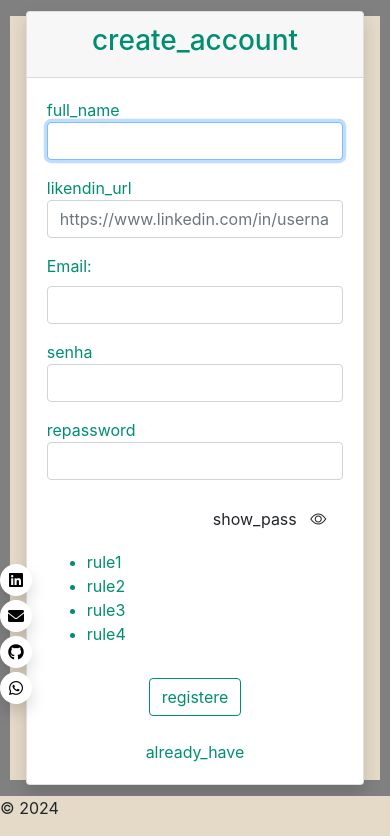
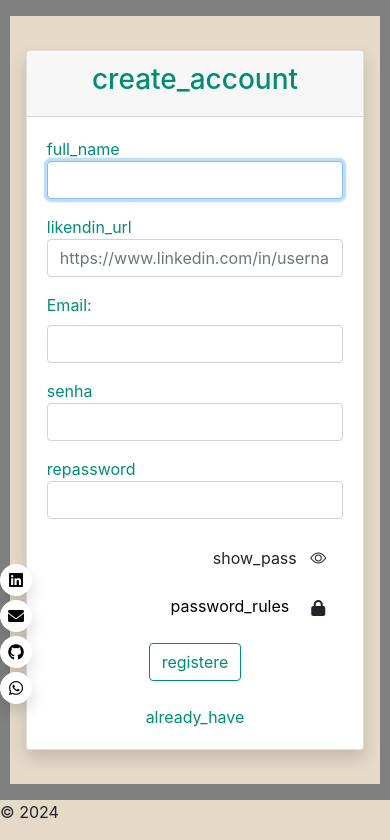
Before and after one commit to xxcaioken/portfolio, a Django app: page /pt-br/accounts/register/ in a window 390 px wide. Shown: the part 56-896 px from the top of the page. Run offline with Django 5.2, Linux system fonts and the light colour scheme; some libraries are stand-ins or nearby versions.

Commit message:
feat: add new resources and adjust layout on cell

```diff
--- a/accounts/backends.py
+++ b/accounts/backends.py
@@ -6,17 +6,14 @@ User = get_user_model()
 class EmailBackend(ModelBackend):
     def __init__(self, *args, **kwargs):
         super().__init__(*args, **kwargs)
-        print("EmailBackend foi inicializado")
 
     def authenticate(self, request, email=None , password=None, **kwargs):
-        print("Método authenticate chamado com:", request, password, kwargs)
         email = email or kwargs.get('email')
 
         if email is None:
             return None
         try:
             user = User.objects.get(email=email)
-            print("Usuário encontrado:", user)
             if user.check_password(password):
                 return user
         except User.DoesNotExist:
--- a/accounts/templates/accounts/register.html
+++ b/accounts/templates/accounts/register.html
@@ -13,7 +13,7 @@
       background-color: #e5dac8;
       max-width: 95%;
       margin: auto;
-      height: 90.5vh;
+      height: 91vh;
       color: #008e72;
     }
     .card_shdw {
@@ -34,6 +34,68 @@
       color: #008e72;
       border: 1px solid #008e72;
     }
+
+
+  .tooltip-container {
+  position: relative;
+  display: inline-block;
+}
+
+.tooltip-btn {
+  background-color: black;
+  color: white;
+  border: none;
+  border-radius: 50%;
+  width: 30px;
+  height: 30px;
+  font-size: 16px;
+  text-align: center;
+  cursor: pointer;
+}
+
+#tooltip-content {
+  position: absolute;
+  top: 40px;
+  left: 0;
+  background-color: #fff;
+  color: #008e72;
+  padding: 10px;
+  border: 1px solid #008e72;
+  border-radius: 5px;
+  display: none;
+  width: 200px;
+  z-index: 10;
+}
+.rules{
+  display: none;
+  justify-self: end;
+  color: black;
+}
+@media (max-width: 1200px) {
+  #tooltip-content {
+    display: block;
+    position: relative;
+  }
+  #rules{
+    display: none;
+  }
+  .rules{
+    display: block;
+  }
+}
+#rulesList {
+  position: absolute;
+  background-color: #fff;
+  color: #008e72;
+  padding: 10px;
+  border: 1px solid #008e72;
+  border-radius: 5px;
+  z-index: 10;
+  list-style: none;
+}
+#a {
+  margin-right: 5px;
+}
   </style>
 {% endblock %}
 
@@ -72,11 +134,11 @@
             {% trans 'repassword' %}
             {{ form.password2 }}
           </div>
-          <div class="d-flex justify-content-end p-1 otln">
+          <div class="d-flex justify-content-end p-1 otln" id="b">
             <button class="btn otln" type="button" onclick="togglePassword()">{% trans 'show_pass' %}&nbsp;&nbsp;&nbsp;<i class="bi bi-eye" id="eye"></i></button>
           </div>
 
-          <div class="form-text mt-2" style="">
+          <div class="form-text mt-2" id="rules">
             <ul>
               <li>
                 {% trans 'rule1' %}
@@ -92,7 +154,19 @@
               </li>
             </ul>
           </div>
+          <div class="form-text mt-2 rules" id="rulesTooltip">
+            {% trans "password_rules" %}&nbsp;
+            <button id="a" class="btn otln" onclick="toggleRulesTooltip()">
+              <i class="fa-solid fa-lock"></i>
+            </button>
 
+          </div>
+          <ul id="rulesList" class="d-none">
+              <li>{% trans 'rule1' %}</li>
+              <li>{% trans 'rule2' %}</li>
+              <li>{% trans 'rule3' %}</li>
+              <li>{% trans 'rule4' %}</li>
+          </ul>
           <div class="d-flex justify-content-center">
             <button type="submit" class="btn mt-3 register_bttn">{% trans 'registere' %}</button>
           </div>
@@ -128,5 +202,16 @@
         }
       }
     }
+
+    function toggleRulesTooltip() {
+      const rulesList = document.getElementById('rulesList');
+
+      if (rulesList.classList.contains('d-none')) {
+        rulesList.classList.remove('d-none');
+      } else {
+        rulesList.classList.add('d-none');
+      }
+    }
+
   </script>
 {% endblock %}
--- a/accounts/views.py
+++ b/accounts/views.py
@@ -20,7 +20,6 @@ class CustomLoginView(LoginView):
         return super().form_valid(form)
 
     def form_invalid(self, form):
-        print("Formulário de login inválido! Erros:", form.errors)
         return super().form_invalid(form)
 
 
--- a/feedback_suggestions/templates/feedback_suggestions/index.html
+++ b/feedback_suggestions/templates/feedback_suggestions/index.html
@@ -180,7 +180,7 @@
                 <div class="align-items-stretch">
                   <div class="card shadow-sm w-100">
                     <div class="card-body w-100">
-                      <h5 class="card-title"><a href="{{ feedback.user.linkedinprofile.linkedin_url }}" class="color" target="_blank">{{ feedback.user.username }}</a></h5>
+                      <h5 class="card-title"><a href="{{ feedback.user.linkedinprofile.linkedin_url }}" class="color" target="_blank" id="username">{{ feedback.user.username }}</a></h5>
                       <h6 class="card-subtitle mb-2 text-muted">{{ feedback.date|date:'F j, Y' }}</h6>
                       <h6 class="card-subtitle mb-2 text-muted">{{ feedback.type }}:</h6>
                       <p class="card-text">{{ feedback.message }}</p>
--- a/templates/base.html
+++ b/templates/base.html
@@ -221,13 +221,11 @@
 
     <script>
       document.addEventListener('DOMContentLoaded', function () {
-        console.log('Script executado')
         let usernameElement = document.getElementById('username')
 
         if (usernameElement) {
           let username = usernameElement.innerText
           usernameElement.innerText = username.replace(/_/g, ' ')
-          console.log(usernameElement.innerText)
         }
       })
     </script>
```
Also changed, not shown: feedback_suggestions/views.py (+4 -6 lines), locale/en/LC_MESSAGES/django.po, locale/pt_BR/LC_MESSAGES/django.po, 2 other files.
